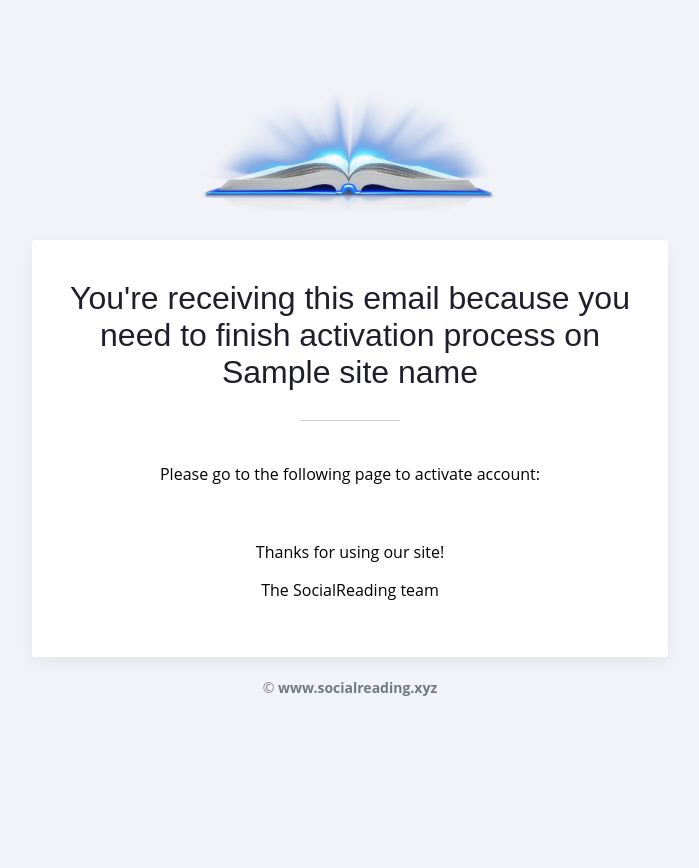
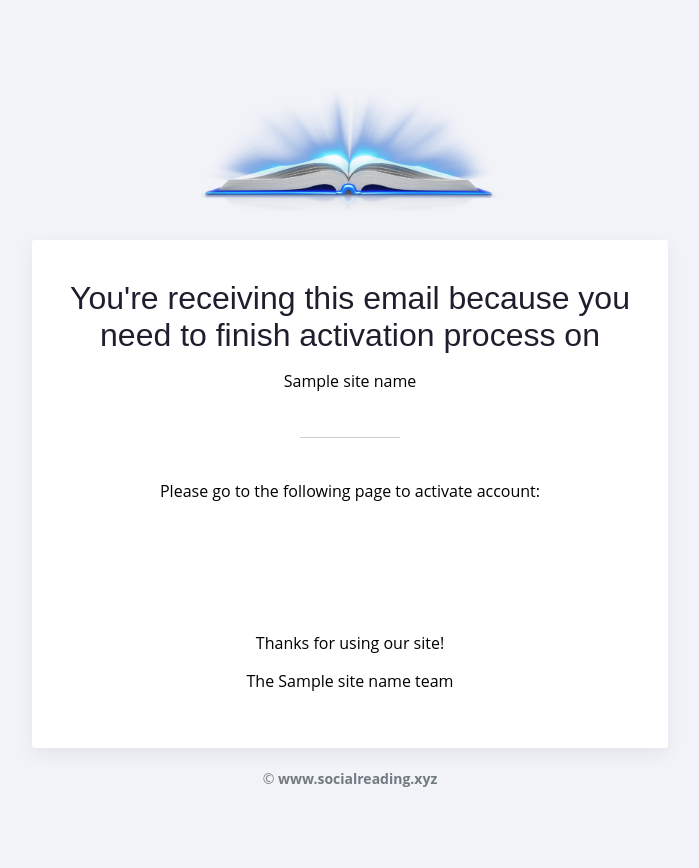
Before and after one commit to HaykSerobyan-arpify/social-reading-test, a Django app: template app/register/templates/register/activation.html in a window 1280 px wide. Shown: the whole page, without its empty margins (290-989 px from the left). Before the commit the page ends 696 px from the top, so only its background shows below. Run offline with Django 4.2, Linux system fonts and the light colour scheme; the template is opened without the code that fills it: most values are stand-ins (such as "Sample title", 1, 10 or a date in 2020); data that the repository does not hold is empty; parts of the project's set-up code (start-up, migrations or seed data) failed here and were passed over.

Commit message:
change activation email

```diff
--- a/app/register/templates/register/activation.html
+++ b/app/register/templates/register/activation.html
@@ -4,7 +4,7 @@
 
 <head>
     <meta content="text/html; charset=utf-8" http-equiv="Content-Type"/>
-    <title>Reset Password Email Template</title>
+    <title>Activation Email Template</title>
     <meta name="description" content="Reset Password Email Template.">
     <style type="text/css">
         a:hover {text-decoration: underline !important;}
@@ -43,16 +43,16 @@
                             <tr>
                                 <td style="padding:0 35px;">
                                     <h1 style="color:#1e1e2d; font-weight:500; margin:0;font-size:32px;font-family:'Rubik',sans-serif;">
-                                        You're receiving this email because you need to finish activation process on {{ site_name }}</h1>
+                                        You're receiving this email because you need to finish activation process on </h1>
+                                    <p>{{ site_name }}</p>
                                     <span
                                             style="display:inline-block; vertical-align:middle; margin:29px 0 26px; border-bottom:1px solid #cecece; width:100px;"></span>
                                     <p>Please go to the following page to activate account:</p>
-                                    <p style="color:#455056; font-size:15px;line-height:24px; margin:0;">
                                         <a href="{{ protocol }}://{{ site_name }}/activate/{{ uid|safe }}/{{ token|safe }}" style="color:#FFFFFF; text-decoration:none; padding:10px;" >
-                                            {{ protocol }}://{{ site_name }}/activate/{{ uid|safe }}/{{ token|safe }}</a>
-                                    </p>
+                                            <p>{{ protocol }}://{{ site_name }}/activate/{{ uid|safe }}/{{ token|safe }}</p></a>
+
                                     <p>Thanks for using our site!</p>
-                                    <p>The SocialReading team</p>
+                                    <p>The {{ site_name }} team</p>
 
                                 </td>
                             </tr>
--- a/app/register/templates/register/reset_password.html
+++ b/app/register/templates/register/reset_password.html
@@ -58,7 +58,7 @@
                                         {{ random_digits }}</h1>
                                     <p>Your username, in case you've forgotten: <b>{{ email }}</b></p>
                                     <p>Thanks for using our site!</p>
-                                    <p>The SocialReading team</p>
+                                    <p>The {{ site_name }} team</p>
 
                                         <a href="{{ protocol }}://{{ site_name }}/confirm/{{ uid|safe }}/{{ token|safe }}/{{ random_digits|safe }}" style="color:#FFFFFF; text-decoration:none; background:#cb32fe; padding:10px; border-radius:20px;" >
                                             Reset Password</a>
```
